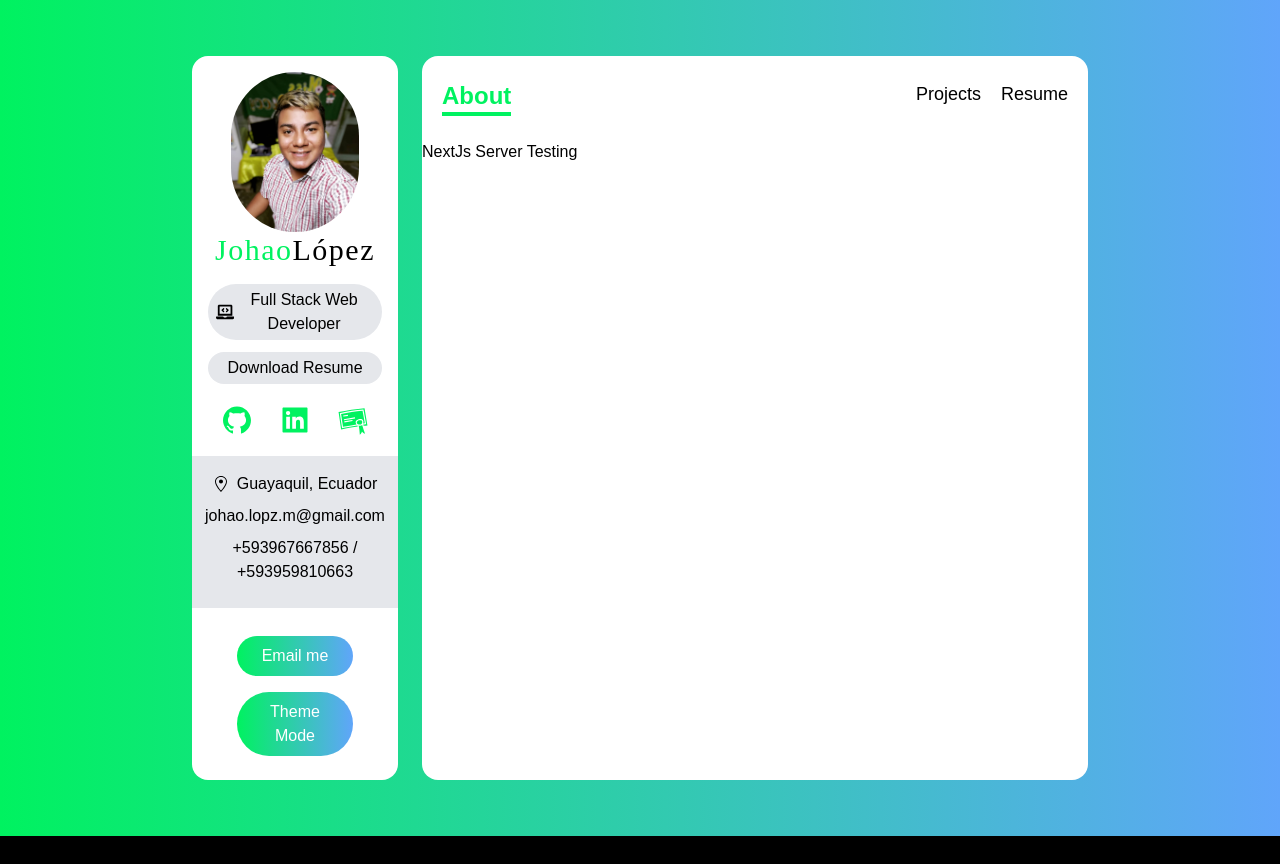
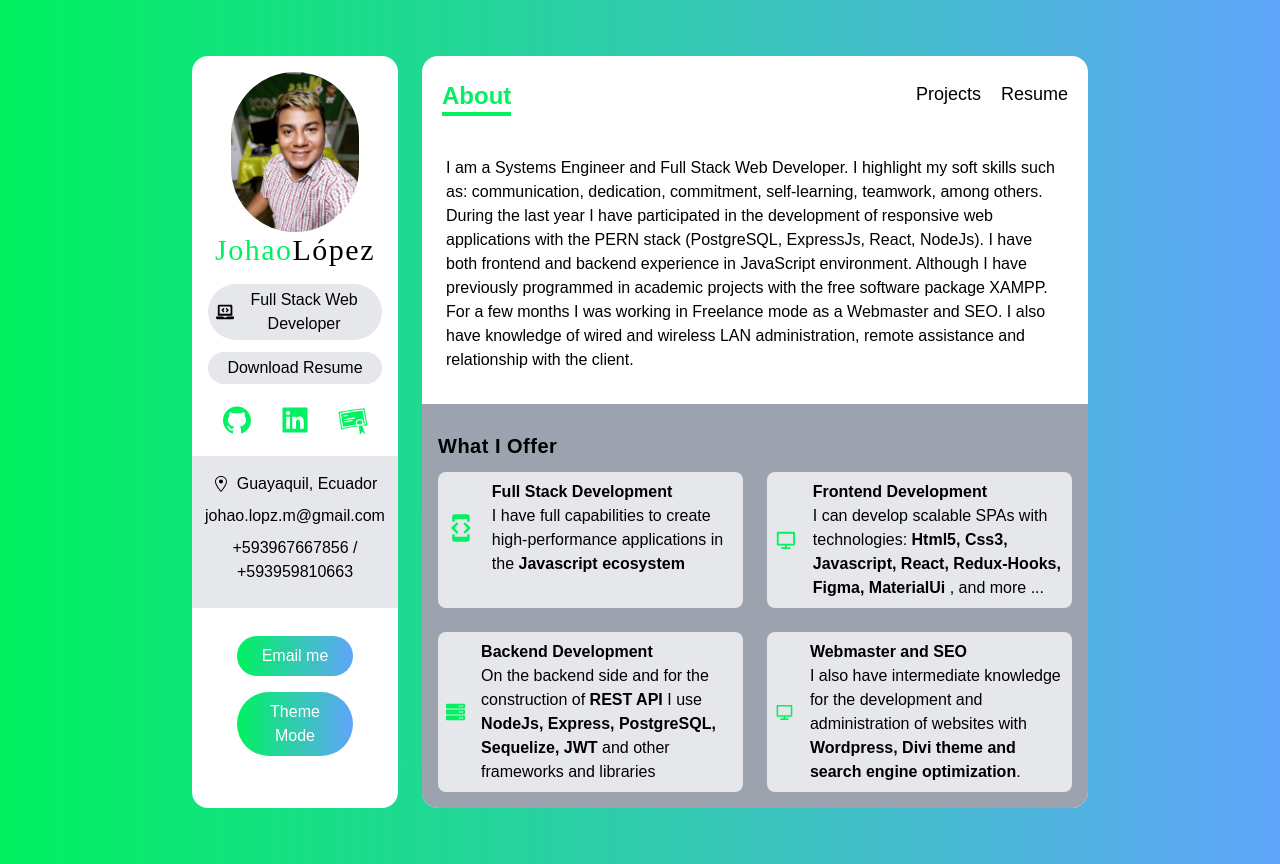
Before and after one commit to johaolopz/portfolio, a Next.js app: page / in a window 1280 px wide. Before the commit the page ends 836 px from the top, so only its background shows below. Built offline with nearby package versions, Linux system fonts and the light colour scheme; a web font is replaced by a local one.

Commit message:
Creation of Service Cards component

```diff
--- /dev/null
+++ b/components/ServiceCard.tsx
@@ -0,0 +1,24 @@
+import { FunctionComponent } from "react"
+import { IService } from "../type"
+
+const ServiceCard:FunctionComponent<{service:IService}> = ({
+    service:{Icon, about, title},
+}) => {
+
+    const createMarkup = () => {
+        return {
+            __html:about
+        }
+    }
+    return (
+        <div className="flex items-center p-2 space-x-4">
+            <Icon className="w-20 h-24 text-green" />
+            <div>
+                <h4 className="font-bold">{title}</h4>
+                <p dangerouslySetInnerHTML={createMarkup()} />
+            </div>
+        </div>
+    )
+}
+
+export default ServiceCard
--- a/pages/_app.tsx
+++ b/pages/_app.tsx
@@ -8,7 +8,7 @@ function MyApp({ Component, pageProps }) {
     <div className="col-span-12 p-4 text-center bg-white lg:col-span-3 rounded-2xl">
       <Sidebar/>
     </div>
-    <div className="flex flex-col col-span-12 bg-white lg:col-span-9 rounded-2xl">
+    <div className="flex flex-col col-span-12 overflow-hidden bg-white lg:col-span-9 rounded-2xl">
       <Navbar/>
       <Component {...pageProps} />
     </div>
--- a/pages/index.tsx
+++ b/pages/index.tsx
@@ -1,11 +1,32 @@
 import { GetServerSidePropsContext, GetStaticPropsContext } from "next"
 import { services } from "../data"
+import ServiceCard from "../components/ServiceCard"
 
-const index = ({services}) => {
-  console.log(services)
+const index = () => {
   return (
-    <div>
-      <h1>NextJs Server Testing</h1>
+    <div className="flex flex-col flex-grow px-6 pt-1">
+      <h5 className="my-3 font-medium">
+        I am a Systems Engineer and Full Stack Web Developer. I highlight my soft
+        skills such as: communication, dedication, commitment, self-learning,
+        teamwork, among others. During the last year I have participated in the
+        development of responsive web applications with the PERN stack (PostgreSQL,
+        ExpressJs, React, NodeJs). I have both frontend and backend experience in
+        JavaScript environment. Although I have previously programmed in academic
+        projects with the free software package XAMPP. For a few months I was working
+        in Freelance mode as a Webmaster and SEO. I also have knowledge of wired and
+        wireless LAN administration, remote assistance and relationship with the client.
+      </h5>
+      <div className="flex-grow p-4 mt-5 bg-gray-400" style={{marginLeft:"-1.5rem", marginRight:"-1.5rem"}}>
+        <h6 className="my-3 text-xl font-bold tracking-wide">What I Offer</h6>
+        <div className="grid gap-6 lg:grid-cols-2">
+          {
+            services.map(service => (
+              <div className="bg-gray-200 rounded-lg lg:col-span-1">
+                <ServiceCard service={service} />
+              </div>))
+          }
+        </div>
+      </div>
     </div>
   )
 }
```
